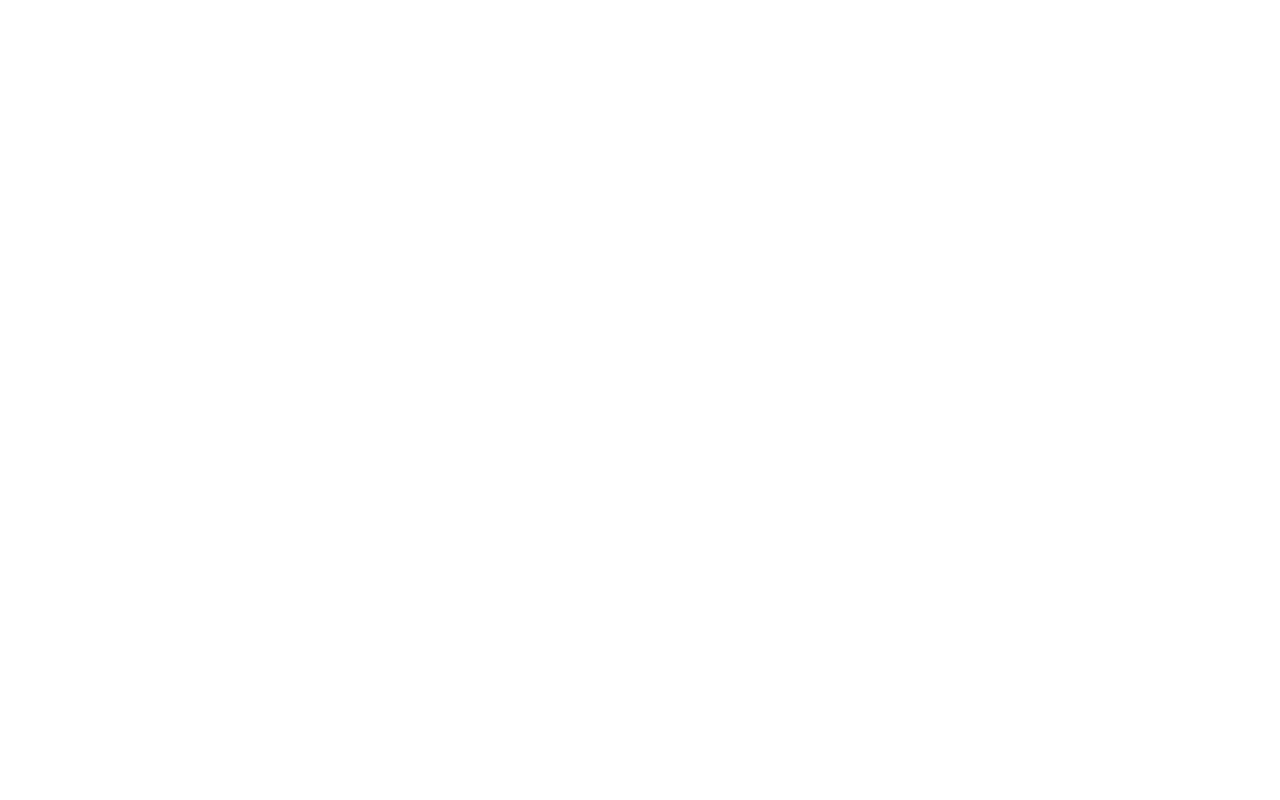
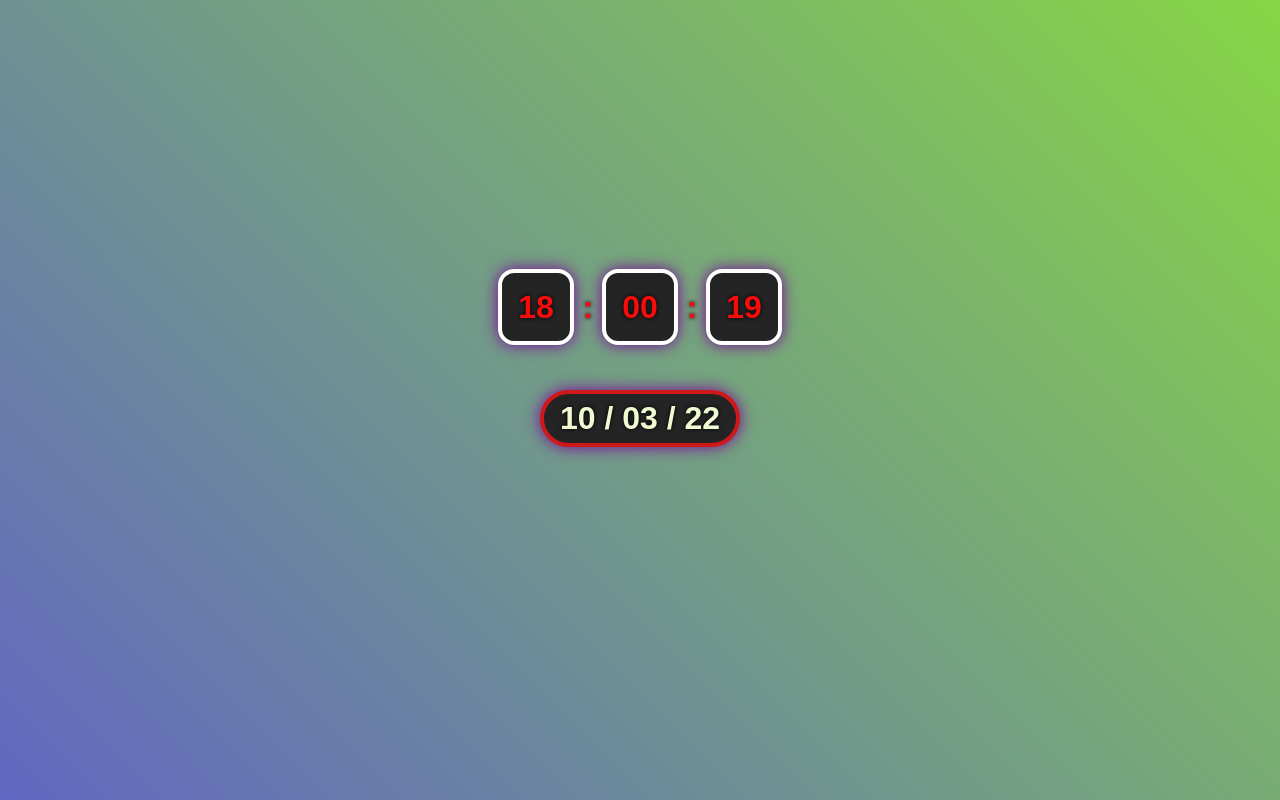
Before and after one commit to tceyhan/JS---Project-06_Digital-clock, a plain HTML site: page index.html in a window 1280 px wide. Drawn offline with Linux system fonts and the light colour scheme.

Commit message:
style css and app js files changed

```diff
--- a/app.js
+++ b/app.js
@@ -0,0 +1,36 @@
+const displayClock = document.querySelector('.digital-clock');
+const displayDate = document.querySelector('.display-date');
+
+const mainUnit = unit => `0${unit}`.slice(-2);
+
+const clockHTML = (hours, minutes, seconds) => `
+    <span>${mainUnit(hours)}</span> :
+    <span>${mainUnit(minutes)}</span> :
+    <span>${mainUnit(seconds)}</span>
+`;
+
+const dateHTML = (day, month, year) => `
+    <span>${mainUnit(day)}</span> /
+    <span>${mainUnit(month)}</span> /
+    <span>${mainUnit(year)}</span>
+`;
+
+const clockTime = () => {
+    const date = new Date();
+
+    const hours = date.getHours();
+    const minutes = date.getMinutes();
+    const seconds = date.getSeconds();
+
+    const day = date.getDate();
+    const month = date.getMonth() + 1;
+    const year = date.getFullYear();
+
+    displayClock.innerHTML = clockHTML(hours, minutes, seconds);
+
+    displayDate.innerHTML = dateHTML(day, month, year);
+
+}
+
+clockTime();
+setInterval(clockTime, 1000);
--- a/index.html
+++ b/index.html
@@ -4,14 +4,20 @@
     <meta charset="UTF-8">
     <meta http-equiv="X-UA-Compatible" content="IE=edge">
     <meta name="viewport" content="width=device-width, initial-scale=1.0">
+    <link rel="stylesheet" href="./style.css">
     <title>Digital Clock</title>
-    <link rel="stylesheet" href="./style.css">
 
 </head>
 <body>
+  <div class="digital-clock"></div>
+  <div class="display-date"></div>
 
 
 
-<script src="./app.js"></script>
+  <script src="./app.js"></script>
+</body>
+
+
+
 </body>
 </html>
--- a/style.css
+++ b/style.css
@@ -0,0 +1,39 @@
+*, *:before, *:after{margin:0;padding:0;box-sizing:border-box;}
+
+body {
+    background: linear-gradient(45deg, #6167c2, #86d645) no-repeat;
+    width: 100vw;
+    height: 100vh;
+    display: flex;
+    flex-flow: column nowrap;
+    align-items: center;
+    justify-content: center;
+    font-family: Arial, Helvetica, sans-serif;
+    text-shadow: 0 0 4px black;
+}
+
+.digital-clock {
+    font-size: 2em;
+    font-weight: 700;
+    color: rgb(245, 13, 13);
+}
+
+.digital-clock span {
+    background: #242424;
+    padding: 1rem;
+    border-radius: 1rem;
+    box-shadow: 0 0 .5em #7c019b;
+    border: 4px solid white;
+}
+
+.display-date {
+    margin: 4rem 0;
+    font-size: 2em;
+    background: #242424;
+    color: rgb(239, 250, 210);
+    padding: .2em .5em;
+    border-radius: 1em;
+    font-weight: 700;
+    box-shadow: 0 0 .5em #7c019b;
+    border: 4px solid rgb(207, 25, 25);
+}
```
